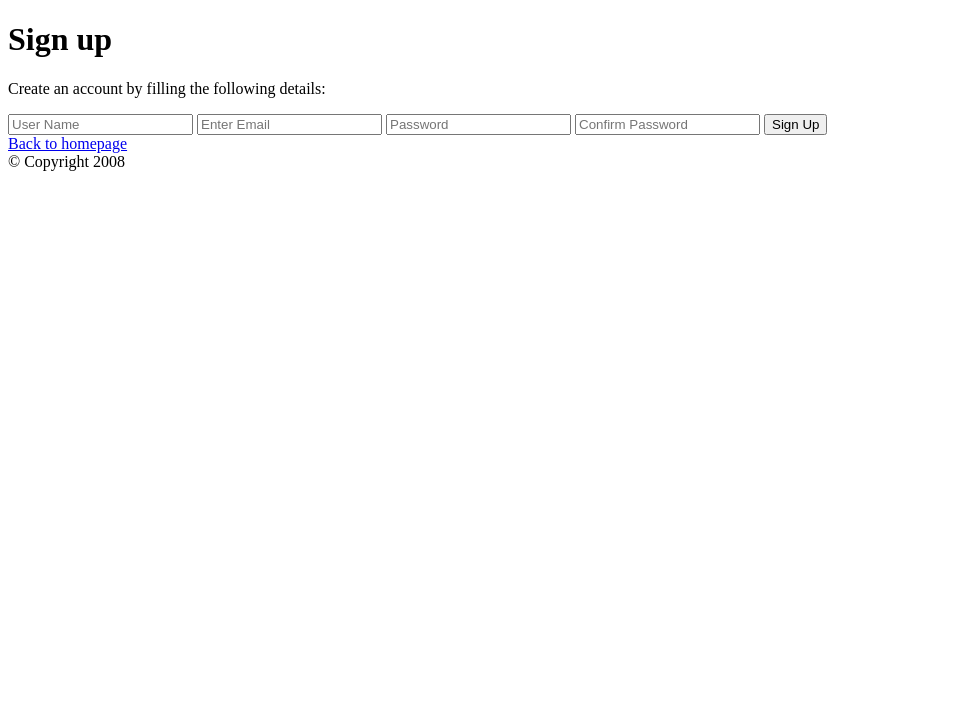
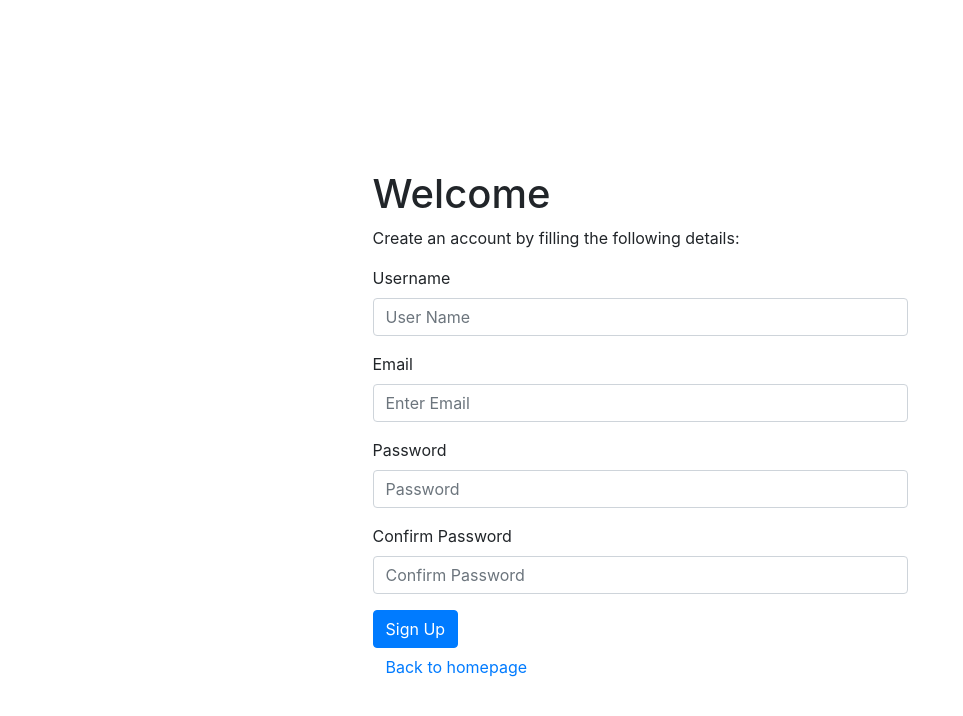
Before and after one commit to KayongoYongo/PP-Django_Sign_up_and_log_in, a Django app: page /sign_up in a window 1280 px wide. Shown: the top 716 px of the page, without its empty margins (0-963 px from the left). Run offline with Django 4.2, Linux system fonts and the light colour scheme; some libraries are stand-ins or nearby versions.

Commit message:
added and updated templated

```diff
--- a/sign_up_and_log_in/sign_up_and_log_in_app/templates/sign_up_and_log_in_app/base.html
+++ b/sign_up_and_log_in/sign_up_and_log_in_app/templates/sign_up_and_log_in_app/base.html
@@ -10,7 +10,6 @@
     <div id="content">{% block content %}{% endblock %}</div>
     <div id="footer">
         {% block footer %}
-        &copy; Copyright 2008
         {% endblock %}
     </div>
 </body>
--- a/sign_up_and_log_in/sign_up_and_log_in_app/templates/sign_up_and_log_in_app/sign_up.html
+++ b/sign_up_and_log_in/sign_up_and_log_in_app/templates/sign_up_and_log_in_app/sign_up.html
@@ -2,18 +2,56 @@
 {% block title %}Sign Up{% endblock %}
 {% block head %}
     {{ super }}
-    <style type="text/css">
-        .important { color: #336699; }
+    <link rel="stylesheet" href="https://maxcdn.bootstrapcdn.com/bootstrap/4.5.2/css/bootstrap.min.css">
+    <style>
+        .container-centered {
+            margin-top: 150px; /* Optional: Adjust the top margin as needed */
+            background-color: white; /* Set the background color to blue */
+            padding: 20px; /* Optional: Add padding for better appearance */
+            border-radius: 10px; /* Optional: Add border radius for rounded corners */
+        }
     </style>
 {% endblock %}
 {% block content %}
-    <h1>Sign up</h1>
-    <p>Create an account by filling the following details:</p>
-        <form method="post" action=" {% url 'sign_up' %}">
-            {% csrf_token %}
-            <label for="title"></label>
-                {{ form }}
-            <button type="submit">Sign Up</button>
-        </form>
-        <a href="{% url 'home' %}">Back to homepage</a>
+<div class="container container-centered">
+    <div class="row">
+        <div class="col-md-6 offset-md-3">
+            <h1>Welcome</h1>
+            <p>Create an account by filling the following details:</p>
+            <form method="post" action="{% url 'sign_up' %}">
+                {% csrf_token %}
+                <div class="form-group">
+                    <label for="id_username">Username</label>
+                    {{ form.user_name }}
+                    {% for error in form.user_name.errors %}
+                        <p class="text-danger">{{ error }}</p>
+                    {% endfor %}
+                </div>
+                <div class="form-group">
+                    <label for="id_email">Email</label>
+                    {{ form.email }}
+                    {% for error in form.email.errors %}
+                        <p class="text-danger">{{ error }}</p>
+                    {% endfor %}
+                </div>
+                <div class="form-group">
+                    <label for="id_password1">Password</label>
+                    {{ form.password_1 }}
+                    {% for error in form.password_1.errors %}
+                        <p class="text-danger">{{ error }}</p>
+                    {% endfor %}
+                </div>
+                <div class="form-group">
+                    <label for="id_password2">Confirm Password</label>
+                    {{ form.password_2 }}
+                    {% for error in form.password_2.errors %}
+                        <p class="text-danger">{{ error }}</p>
+                    {% endfor %}
+                </div>
+                <button type="submit" class="btn btn-primary">Sign Up</button>
+            </form>
+            <a href="{% url 'home' %}" class="btn btn-link">Back to homepage</a>
+        </div>
+    </div>
+</div>
 {% endblock %}
```
